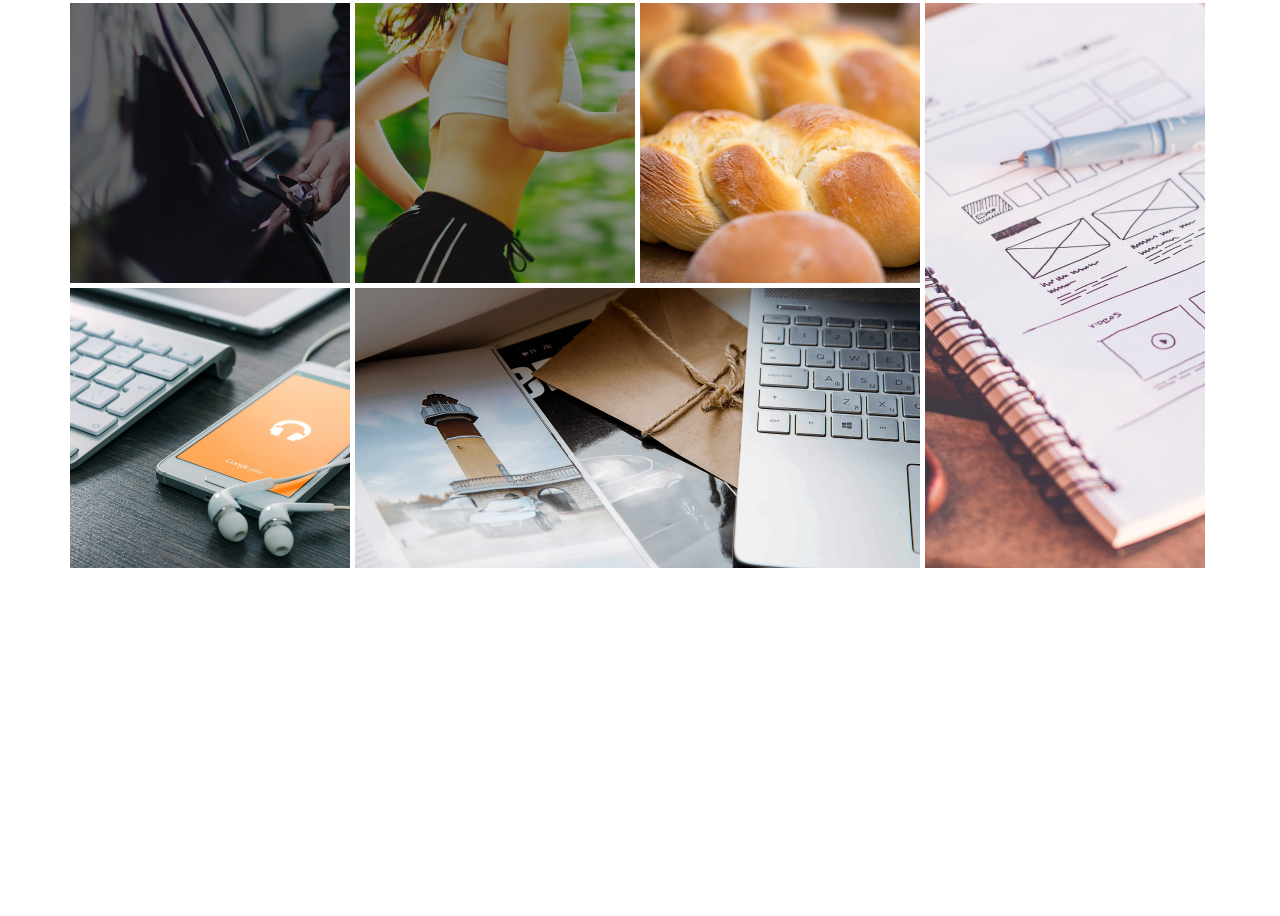
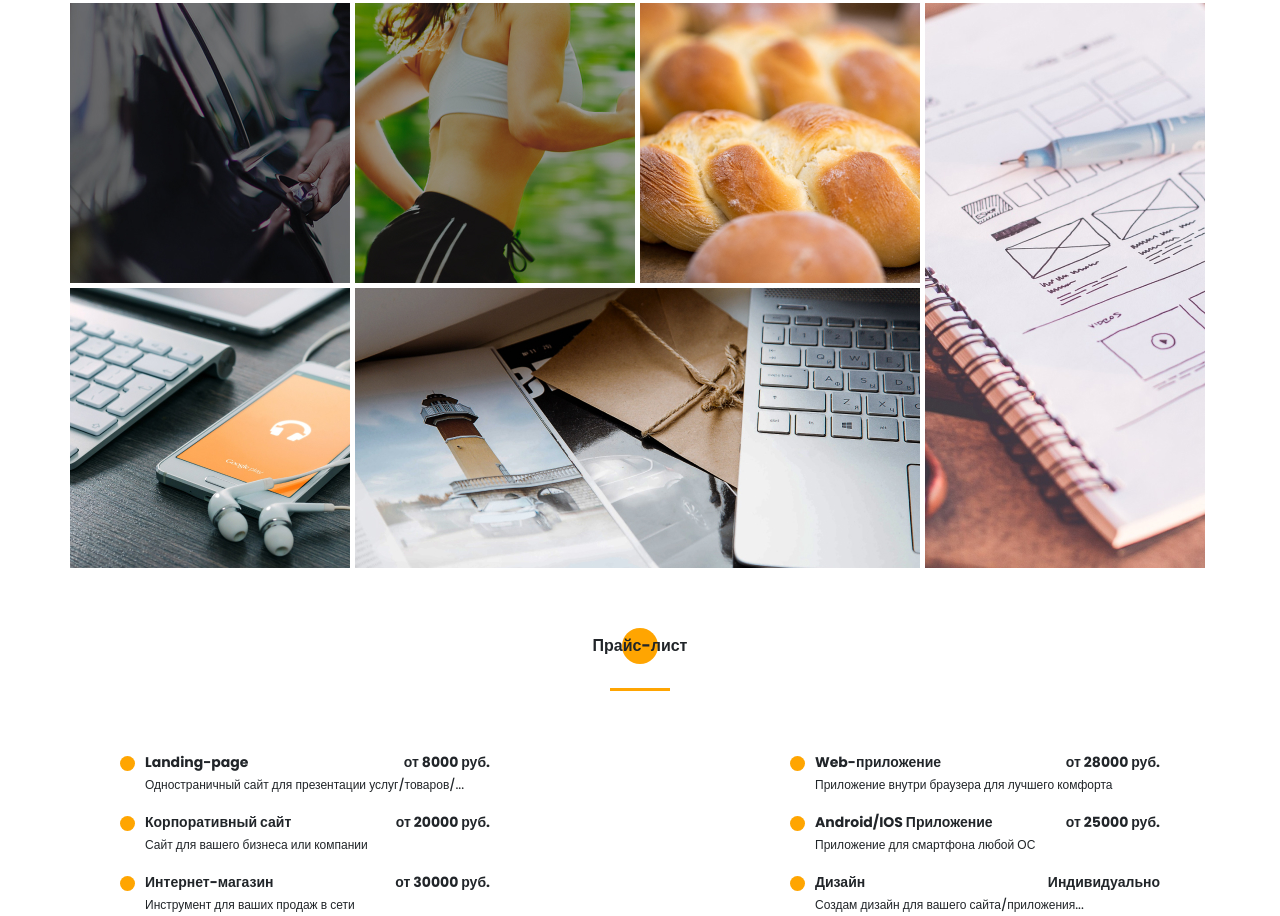
Before and after one commit to manalachi/projectPortfolio, a website: page src/index.html in a window 1280 px wide. Shown: the part 3724-4640 px from the top of the page. Before the commit the page ends 4292 px from the top, so only its background shows below. Drawn offline with nearby package versions, Linux system fonts and the light colour scheme; files that its build step writes are made by us from their sources; files whose address does not match are found by name.

Commit message:
add section price

```diff
--- a/src/index.html
+++ b/src/index.html
@@ -367,6 +367,47 @@
         </div>
     </section>
 
+    <section class="price">
+        <div class="container">
+            <h2 class="title title_fz16 title__section-title">Прайс-лист</h2>
+            <div class="divider"></div>
+
+            <div class="price__wrapper">
+                <div class="price__item">
+                    <div class="price__item-type">Landing-page</div>
+                    <div class="price__item-count">от 8000 руб.</div>
+                    <div class="price__item-descr">Одностраничный сайт для презентации услуг/товаров/...</div>
+                </div>
+                <div class="price__item">
+                    <div class="price__item-type">Web-приложение</div>
+                    <div class="price__item-count">от 28000 руб.</div>
+                    <div class="price__item-descr">Приложение внутри браузера для лучшего комфорта</div>
+                </div>
+                <div class="price__item">
+                    <div class="price__item-type">Корпоративный сайт</div>
+                    <div class="price__item-count">от 20000 руб.</div>
+                    <div class="price__item-descr">Сайт для вашего бизнеса или компании</div>
+                </div>
+                <div class="price__item">
+                    <div class="price__item-type">Android/IOS Приложение</div>
+                    <div class="price__item-count">от 25000 руб.</div>
+                    <div class="price__item-descr">Приложение для смартфона любой ОС</div>
+                </div>
+                <div class="price__item">
+                    <div class="price__item-type">Интернет-магазин</div>
+                    <div class="price__item-count">от 30000 руб.</div>
+                    <div class="price__item-descr">Инструмент для ваших продаж в сети</div>
+                </div>
+                <div class="price__item">
+                    <div class="price__item-type">Дизайн</div>
+                    <div class="price__item-count">Индивидуально</div>
+                    <div class="price__item-descr">Создам дизайн для вашего сайта/приложения...</div>
+                </div>
+
+            </div>
+        </div>
+    </section>
+
     <script src="js/script.js"></script>
 </body>
 </html>
--- /dev/null
+++ b/src/sass/blocks/_price.scss
@@ -0,0 +1,48 @@
+.price {
+    padding-top: 66px;
+    .divider {
+        margin-top: 30px;
+    }
+
+    &__wrapper {
+        padding: 60px 50px 0;
+        display: grid;
+        grid-template: repeat(3, minmax(45px, auto)) / repeat(2, minmax(370px, auto));
+        grid-auto-rows: minmax(45px, auto);
+        justify-content: space-between;
+        row-gap: 15px;
+    }
+    &__item {
+        position: relative;
+        display: grid;
+        grid-template: minmax(21px, auto) 18px /repeat(2, auto);
+        justify-content: space-between;
+        align-content: space-around;
+        padding-left: 25px;
+        &::before {
+            content: '';
+            position: absolute;
+            top: 5px;
+            left: 0;
+            width: 15px;
+            height: 15px;
+            border-radius: 100%;
+            background-color: $main-color;
+
+        }
+        &-type, &-count {
+            font-weight: bold;
+            font-size: 14px;
+            line-height: 21px;
+        }
+        &-count {
+            justify-self: end;
+        }
+        &-descr {
+            font-weight: 500;
+            font-size: 12px;
+            line-height: 18px;
+            grid-column: 1 / 3 ;
+        }
+    }
+}
--- a/src/sass/style.scss
+++ b/src/sass/style.scss
@@ -30,3 +30,4 @@
 @import 'blocks/resume';
 @import 'blocks/skills';
 @import 'blocks/portfolio';
+@import 'blocks/price';
```
Also changed, not shown: dist/css/style.min.css, dist/index.html.
